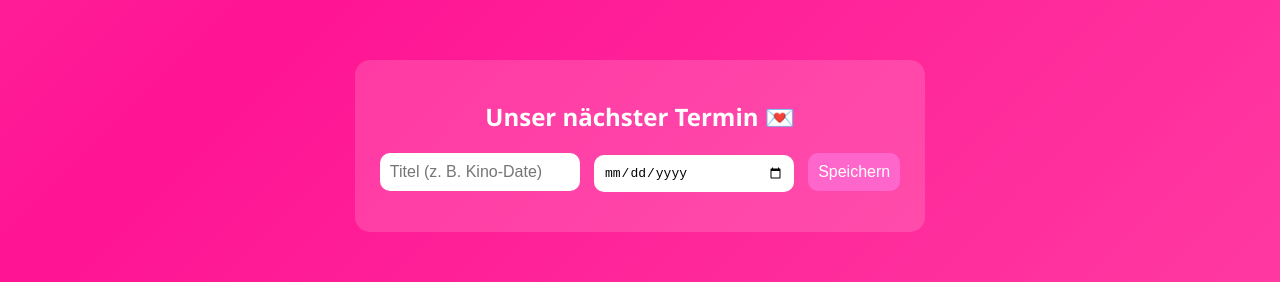
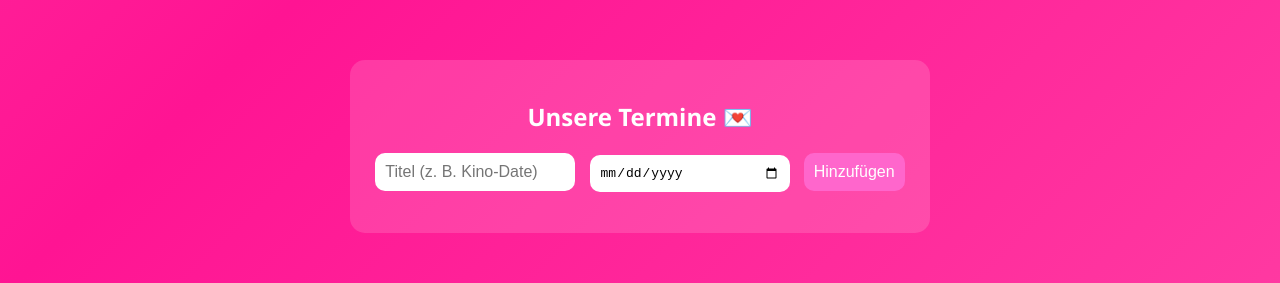
Before and after one commit to Megam4cher00/for_you, a plain HTML site: page index.html in a window 1280 px wide. Shown: the part 636-919 px from the top of the page. Drawn offline with Linux system fonts and the light colour scheme.

Commit message:
Update index.html

```diff
--- a/index.html
+++ b/index.html
@@ -26,15 +26,15 @@
       <p id="timeTogether">0 Tage, 0 Stunden, 0 Minuten, 0 Sekunden</p>
     </div>
 
-    <!-- Termin-Funktion -->
+    <!-- Mehrere Termine -->
     <div class="termin-section">
-      <h2>Unser nächster Termin 💌</h2>
+      <h2>Unsere Termine 💌</h2>
       <form id="terminForm">
         <input type="text" id="terminTitel" placeholder="Titel (z. B. Kino-Date)" required>
         <input type="date" id="terminDatum" required>
-        <button type="submit">Speichern</button>
+        <button type="submit">Hinzufügen</button>
       </form>
-      <div id="savedTermin" class="saved-termin"></div>
+      <ul id="terminListe" class="termin-liste"></ul>
     </div>
   </div>
 
```
